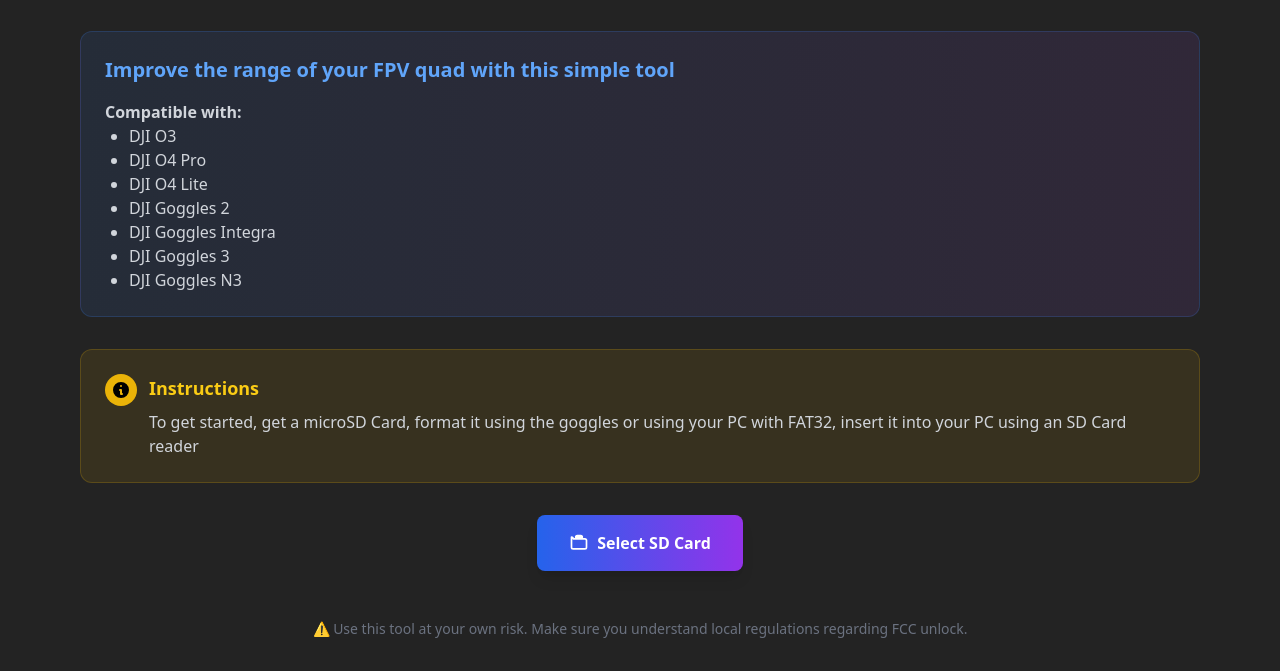
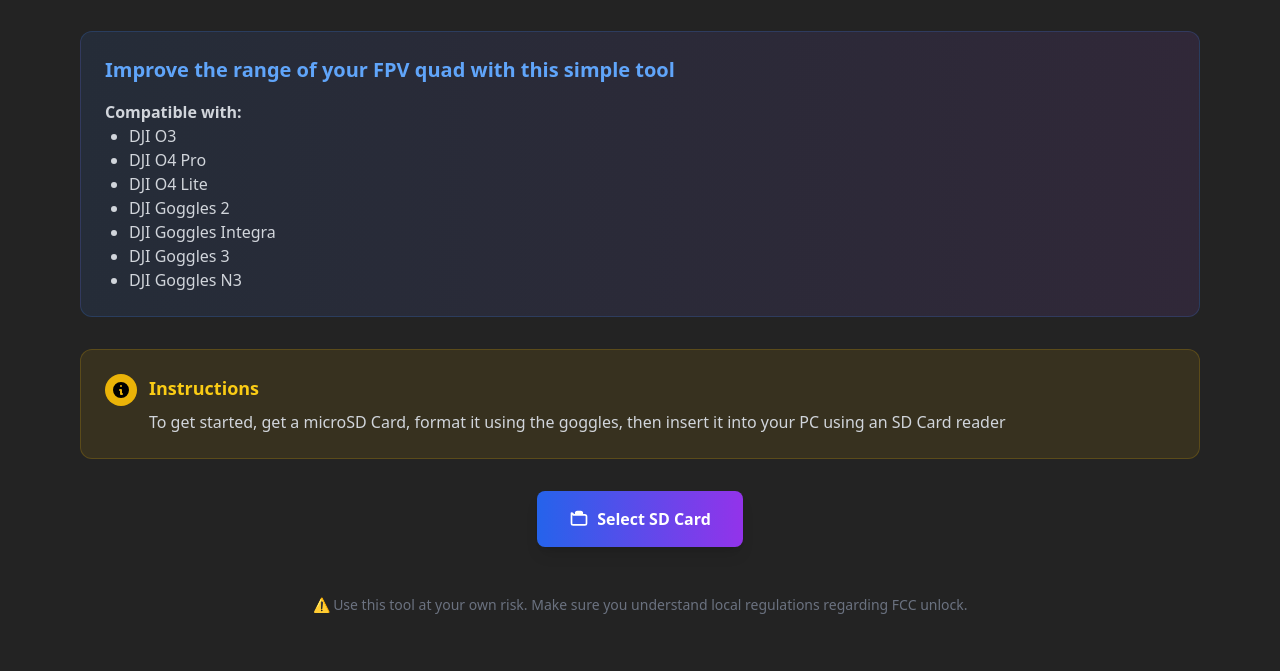
Before and after one commit to YarosMallorca/dji-o3-fcc-hack, a plain HTML site: page index.html in a window 1280 px wide. Shown: the part 167-838 px from the top of the page. After the commit the page ends 814 px from the top, so only its background shows below. Drawn offline with nearby package versions, Linux system fonts and the light colour scheme.

Commit message:
Fixed format mistake

```diff
--- a/index.html
+++ b/index.html
@@ -73,8 +73,8 @@
           <div>
             <h3 class="text-lg font-semibold text-yellow-400 mb-2">Instructions</h3>
             <p class="text-gray-300">
-              To get started, get a microSD Card, format it using the goggles or using your PC with FAT32, insert it
-              into your PC using an SD Card reader
+              To get started, get a microSD Card, format it using the goggles, then insert it into your PC using an SD
+              Card reader
             </p>
           </div>
         </div>
```
